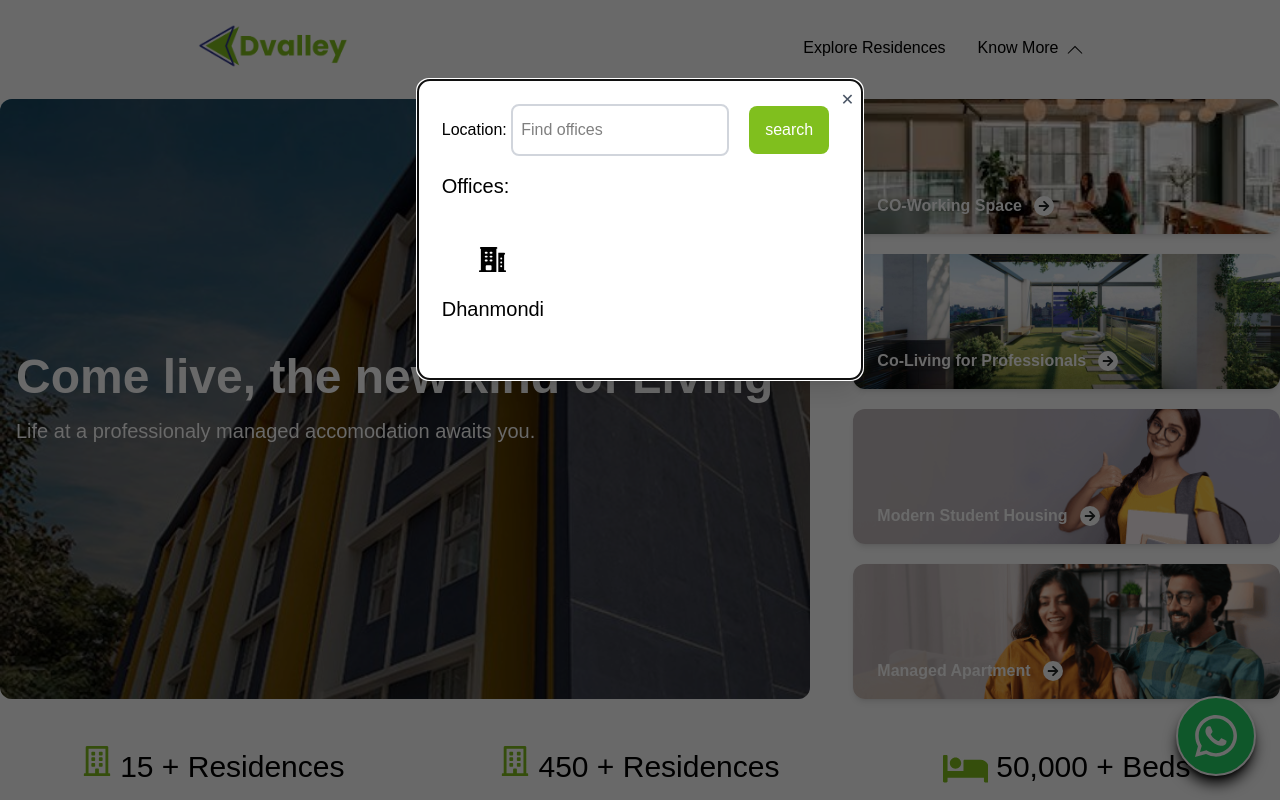
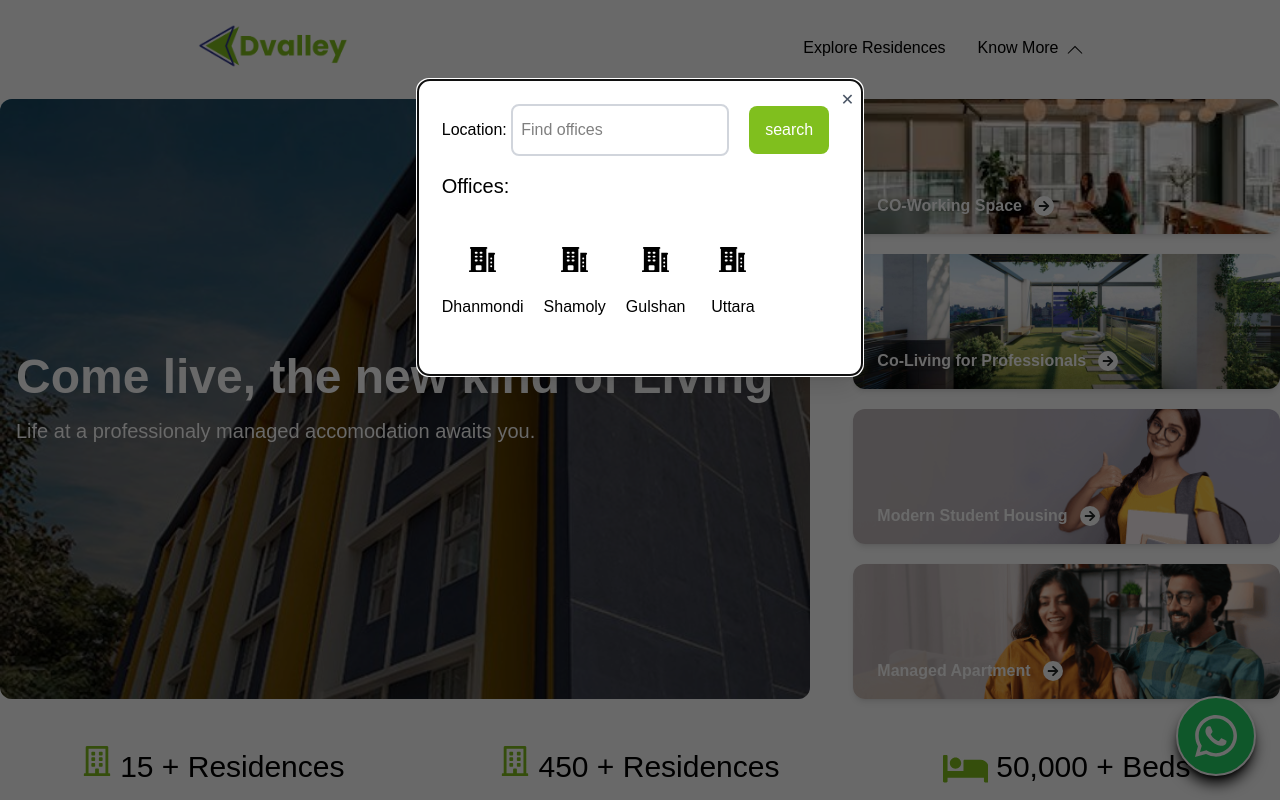
Before and after one commit to nahianeasytechx/D-valley, a React (Vite) app: page / in a window 1280 px wide. Both pictures are taken after a click on the element 1066 px from the left and 166 px from the top of the page. Shown: the top 800 px of the page. Built offline with nearby package versions, Linux system fonts and the light colour scheme.

Commit message:
Changed Mapimg

```diff
--- a/src/components/Hero.jsx
+++ b/src/components/Hero.jsx
@@ -23,7 +23,7 @@ const Hero = () => {
         <input type="submit" value="search" className="bg-[#80bf1e] px-4 py-3 rounded-lg text-white" />
 <div className="my-4">
   <p className="text-xl">Offices:</p>
-  <div className="flex my-8 ">
+  <div className="flex gap-x-5 my-8 ">
 <div className="cursor-pointer flex flex-col justify-center items-center">
   <HiBuildingOffice2
     className="
@@ -33,7 +33,40 @@ const Hero = () => {
       transform hover:scale-135
     "
   />
-  <p className="text-xl pt-2">Dhanmondi</p>
+  <p className=" pt-2">Dhanmondi</p>
+</div>
+<div className="cursor-pointer flex flex-col justify-center items-center">
+  <HiBuildingOffice2
+    className="
+      text-[55px]
+      transition-all duration-300 ease-in-out
+      hover:bg-[#81bf1e6c] hover:rounded-full p-3
+      transform hover:scale-135
+    "
+  />
+  <p className=" pt-2">Shamoly</p>
+</div>
+<div className="cursor-pointer flex flex-col justify-center items-center">
+  <HiBuildingOffice2
+    className="
+      text-[55px]
+      transition-all duration-300 ease-in-out
+      hover:bg-[#81bf1e6c] hover:rounded-full p-3
+      transform hover:scale-135
+    "
+  />
+  <p className=" pt-2">Gulshan</p>
+</div>
+<div className="cursor-pointer flex flex-col justify-center items-center">
+  <HiBuildingOffice2
+    className="
+      text-[55px]
+      transition-all duration-300 ease-in-out
+      hover:bg-[#81bf1e6c] hover:rounded-full p-3
+      transform hover:scale-135
+    "
+  />
+  <p className=" pt-2">Uttara</p>
 </div>
 
   </div>
```
Also changed, not shown: src/assets/Map.png.
